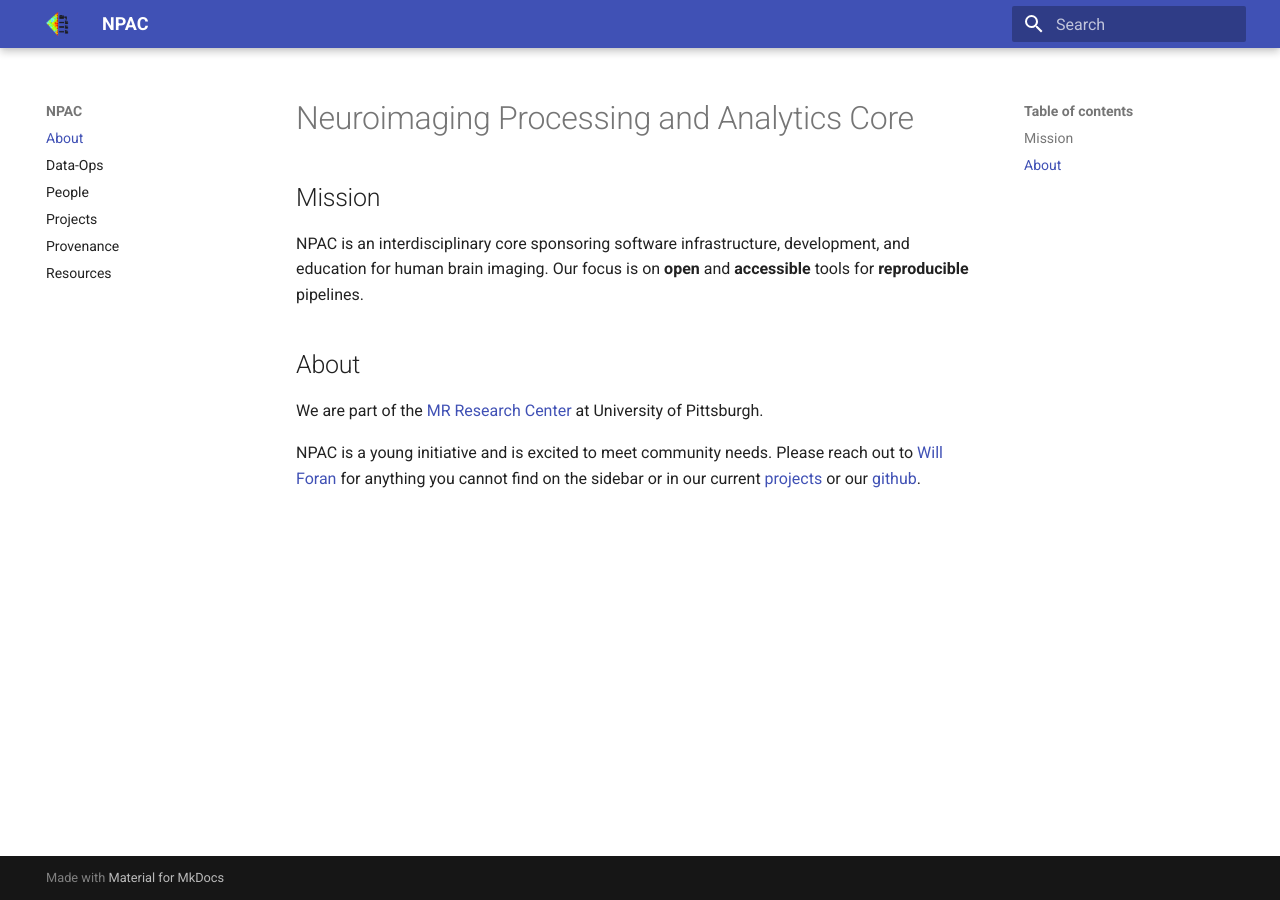
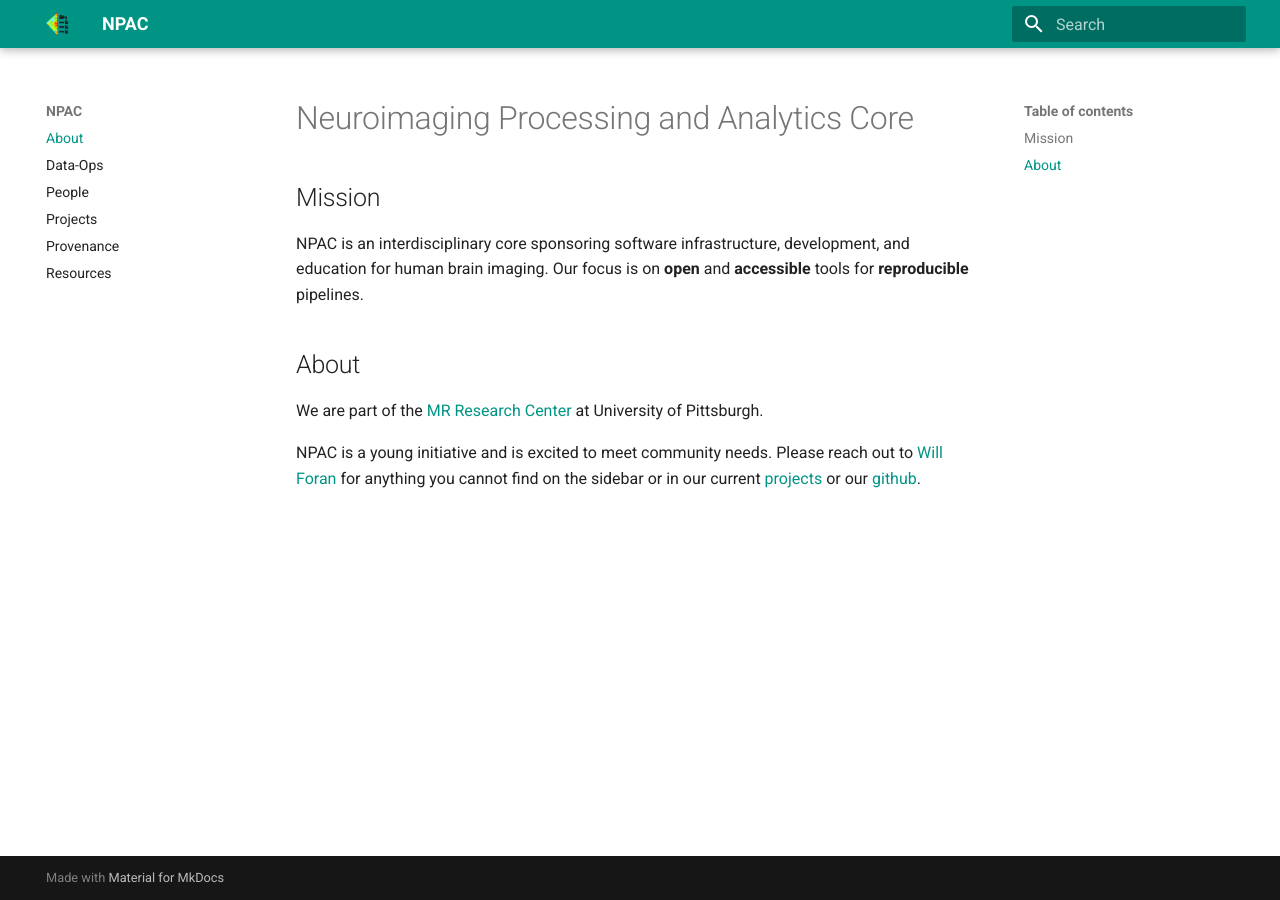
Before and after one commit to NPACore/NPACore.github.io, an MkDocs documentation site: the page built from docs/index.md, in a window 1280 px wide. Built offline with MkDocs 1.6.1 and Material for MkDocs 9.7.7, drawn with Linux system fonts in a browser that asks for light colours.

Commit message:
💄 theme tweak: teal. slate colorscheme button MIA?

```diff
--- a/mkdocs.yml
+++ b/mkdocs.yml
@@ -3,6 +3,21 @@
   name: material
   custom_dir: docs
   logo: imgs/npac_correlationMatrix_BIDS.png
+  favicon: imgs/npac_correlationMatrix_BIDS.png
+  palette:
+    - primary: teal
+    - accent: red
+    - media: "(prefers-color-scheme: light)"
+      scheme: default
+      toggle:
+        icon: material/brightness-7
+        name: Switch to dark mode
+    - media: "(prefers-color-scheme: dark)"
+      scheme: slate
+      toggle:
+        icon: material/brightness-4
+        name: Switch to system preference
+
   features:
     - content.code.annotate
 markdown_extensions:
```
